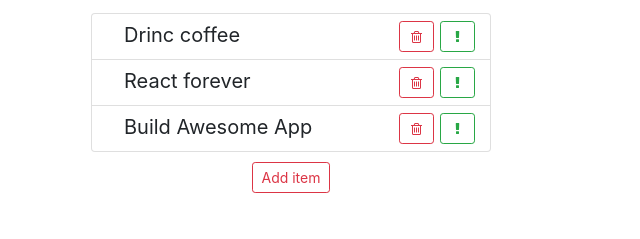
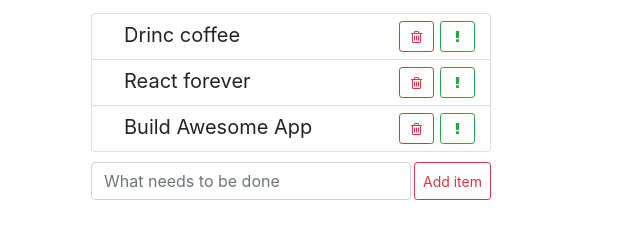
Before and after one commit to Alexs222/todo2, a React app: page / in a window 1280 px wide. Shown: the part 145-384 px from the top of the page, without its empty margins (349-989 px from the left). Built offline with nearby package versions, Linux system fonts and the light colour scheme.

Commit message:
add form element

```diff
--- a/src/components/item-add-form/item-add-form.js
+++ b/src/components/item-add-form/item-add-form.js
@@ -3,18 +3,45 @@ import React, { Component } from "react";
 import "./item-add-form.scss";
 
 export default class ItemAddForm extends Component {
+
+  state = {
+    label: ''
+  }
+
+  onLabelChange = (e) => {
+    this.setState({
+      // e.preventDefault();
+      label: e.target.value
+    })
+  }
+
+  onSubmit = (e) => {
+    e.preventDefault();
+    this.props.onItemAdded(this.state.label);
+    this.setState({
+      label: ''
+    });
+  };
+
   render() {
-    const {onItemAdded} = this.props;
 
     return (
-      <span className="item-add-form d-flex">
+      <form className="item-add-form d-flex"
+            onSubmit={this.onSubmit}>
+        <input type="text"
+              className="form-control"
+              placeholder={'What needs to be done'}
+              onChange={this.onLabelChange}
+              value={this.state.label}
+        />
         <button
           type="button"
           className="item-add-form-button btn btn-outline-danger btn-sm"
-          onClick={() => onItemAdded('Hello world')}>
+          onClick={this.onSubmit}
+          >
           Add item
         </button>
-      </span>
+      </form>
     );
   }
 }
--- a/src/components/item-add-form/item-add-form.scss
+++ b/src/components/item-add-form/item-add-form.scss
@@ -5,4 +5,8 @@
     margin-right: auto;
     margin-left: auto;
   }
+
+  input {
+    margin-right: 3px;
+  }
 }
```
